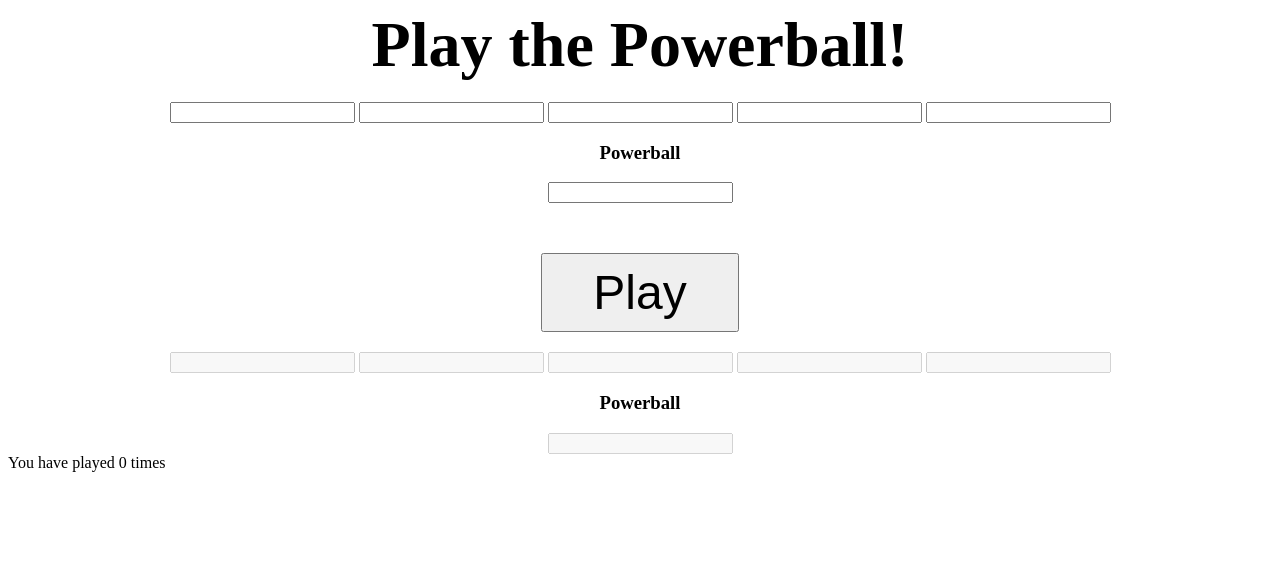
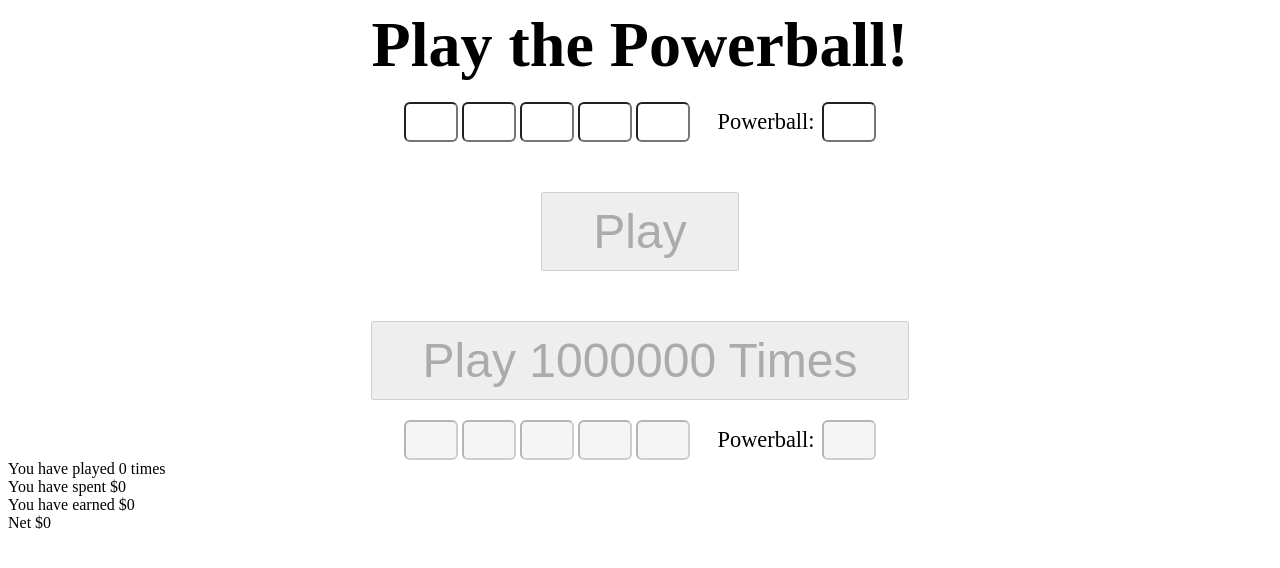
Before and after one commit to adam-beck/react-powerball, a React app: page / in a window 1280 px wide. Shown: the top 568 px of the page. Built offline with nearby package versions, Linux system fonts and the light colour scheme.

Commit message:
Add simulate feature

```diff
--- a/package.json
+++ b/package.json
@@ -57,6 +57,7 @@
   },
   "dependencies": {
     "classnames": "^2.2.3",
+    "lodash.range": "^3.1.1",
     "react": "^0.14.3",
     "react-dom": "^0.14.3"
   }
--- a/src/App.js
+++ b/src/App.js
@@ -1,4 +1,5 @@
 import React, { Component } from 'react';
+import range from 'lodash.range';
 
 import Header from './components/Header';
 import { Numbers } from './components/Numbers';
@@ -6,13 +7,35 @@
 
 import { getRandomNumbers } from './utilities/randomNumbers';
 import { compareArrays } from './utilities/comparison';
+import { calculateWinnings } from './utilities/winningsCalculator';
+
+const playSingleRound = (ticket, prevWinnings) => {
+
+  const drawn = {
+    whiteballs: getRandomNumbers(5, 69).sort((a, b) => a - b),
+    powerball: getRandomNumbers(1, 26)
+  };
+
+  const matching = compareArrays([ticket.w1, ticket.w2, ticket.w3, ticket.w4, ticket.w5], drawn.whiteballs)
+  .concat(compareArrays([ticket.pb], drawn.powerball));
+
+  const winnings = prevWinnings + calculateWinnings(matching);
+
+  return {
+    drawn,
+    matching,
+    winnings
+  };
+
+};
 
 class App extends Component {
-  constructor(props) {
-    super(props);
+  constructor() {
+    super();
 
     this.state = {
       submitted: false,
+      invalidTicket: true,
       ticket: {},
       matching: [],
       drawn: {},
@@ -26,23 +49,20 @@
 
   setTicketValue(id, value) {
     const ticket = Object.assign({}, this.state.ticket, {[id]: value});
-    this.setState({ticket});
+    this.setState({ticket, invalidTicket: Object.keys(ticket).length !== 6});
   }
 
-  submitTicket() {
+  submitTicket(rounds) {
 
-    const { ticket } = this.state;
+    return () => {
+      var { ticket, winnings } = this.state;
 
-    const drawn = {
-      whiteballs: getRandomNumbers(5, 69).sort((a, b) => a - b),
-      powerball: getRandomNumbers(1, 26)
+      const aggregate = range(rounds).reduce(prev => {
+        return playSingleRound(ticket, prev.winnings);
+      }, {winnings});
+
+      this.setState(Object.assign({}, {plays: this.state.plays + rounds, submitted: true}, aggregate));
     };
-
-    const matching = compareArrays([ticket.w1, ticket.w2, ticket.w3, ticket.w4, ticket.w5], drawn.whiteballs)
-    .concat(compareArrays([ticket.pb], drawn.powerball));
-
-    this.setState({ plays: this.state.plays + 1, submitted: true, drawn, matching });
-
   }
 
   render() {
@@ -52,9 +72,13 @@
       <div>
         <Header />
         <Numbers setValues={this.setTicketValue} submitted={this.state.submitted} matching={[]} />
-        <PlayButton click={this.submitTicket} />
+        <PlayButton disabled={this.state.invalidTicket} click={this.submitTicket(1)} />
+        <PlayButton disabled={this.state.invalidTicket} click={this.submitTicket(1000000)} text={'Play 1000000 Times'} />
         <Numbers submitted={true} numbers={whiteballs} powerball={powerball && powerball[0]} matching={this.state.matching} />
         <div>You have played {this.state.plays} times</div>
+        <div>You have spent ${this.state.plays * 2}</div>
+        <div>You have earned ${this.state.winnings}</div>
+        <div>Net ${this.state.winnings - this.state.plays * 2}</div>
       </div>
     );
   }
--- a/src/components/Numbers/index.js
+++ b/src/components/Numbers/index.js
@@ -2,8 +2,9 @@
 import style from './style.css';
 import classnames from 'classnames';
 
-const matchingNumber = (matching, numbers) => (
+const matchingNumber = (matching, numbers, powerball) => (
   classnames({
+    [style.powerball]: powerball,
     [style.number]: true,
     [style.matching]: matching && numbers,
     [style.nonMatching]: !matching && numbers
@@ -11,21 +12,23 @@
 );
 
 const curryInputId = (inputId, callback) => evt => {
-  callback(inputId, parseInt(evt.target.value, 10));
+  const value = parseInt(evt.target.value, 10);
+
+  if (value) {
+    callback(inputId, value);
+  }
+
 };
 
 const Numbers = ({setValues, submitted, numbers, powerball, matching}) => (
 
   <div className={style.ticket}>
-    <input onBlur={curryInputId('w1', setValues)} className={matchingNumber(matching[0], numbers)} type="text" disabled={submitted} value={numbers && numbers[0]} />
-    <input onBlur={curryInputId('w2', setValues)} className={matchingNumber(matching[1], numbers)} type="text" disabled={submitted} value={numbers && numbers[1]} />
-    <input onBlur={curryInputId('w3', setValues)} className={matchingNumber(matching[2], numbers)} type="text" disabled={submitted} value={numbers && numbers[2]} />
-    <input onBlur={curryInputId('w4', setValues)} className={matchingNumber(matching[3], numbers)} type="text" disabled={submitted} value={numbers && numbers[3]} />
-    <input onBlur={curryInputId('w5', setValues)} className={matchingNumber(matching[4], numbers)} type="text" disabled={submitted} value={numbers && numbers[4]} />
-    <div className={style.powerball}>
-      <h3>Powerball</h3>
-      <input onBlur={curryInputId('pb', setValues)} className={matchingNumber(matching[5], numbers)} type="text" disabled={submitted} value={powerball} />
-    </div>
+    <input onChange={curryInputId('w1', setValues)} className={matchingNumber(matching[0], numbers)} type="text" disabled={submitted} value={numbers && numbers[0]} />
+    <input onChange={curryInputId('w2', setValues)} className={matchingNumber(matching[1], numbers)} type="text" disabled={submitted} value={numbers && numbers[1]} />
+    <input onChange={curryInputId('w3', setValues)} className={matchingNumber(matching[2], numbers)} type="text" disabled={submitted} value={numbers && numbers[2]} />
+    <input onChange={curryInputId('w4', setValues)} className={matchingNumber(matching[3], numbers)} type="text" disabled={submitted} value={numbers && numbers[3]} />
+    <input onChange={curryInputId('w5', setValues)} className={matchingNumber(matching[4], numbers)} type="text" disabled={submitted} value={numbers && numbers[4]} />
+    <span className={style.powerballLabel}>Powerball: </span><input onChange={curryInputId('pb', setValues)} className={matchingNumber(matching[5], numbers, true)} type="text" disabled={submitted} value={powerball} />
   </div>
 
 );
--- a/src/components/Numbers/style.css
+++ b/src/components/Numbers/style.css
@@ -3,18 +3,31 @@
   text-align: center;
 }
 
-.powerball {
-  margin-top: 10px;
+.number[disabled] {
+  background-color: rgba(234, 233, 234, 0.44);
 }
 
 .number {
+  display: inline-block;
   margin: 0 2px;
+  width: 40px;
+  text-align: center;
+  padding: 5px;
+  font-size: 1.4em;
+  border-radius: 6px;
 }
 
 .matching {
-  border: 2px solid green;
+  border: 2px solid rgba(0, 128, 0, 0.6);
 }
 
 .nonMatching {
-  border: 2px solid red;
+  border: 2px solid rgba(255, 0, 0, 0.4);
 }
+
+.powerballLabel {
+  display: inline-block;
+  margin-left: 25px;
+  margin-right: 5px;
+  font-size: 1.4em;
+}
--- a/src/components/PlayButton/index.js
+++ b/src/components/PlayButton/index.js
@@ -2,9 +2,9 @@
 
 import style from './style.css';
 
-const PlayButton = ({click}) => (
+const PlayButton = ({click, disabled, text}) => (
   <div className={style.buttonContainer}>
-    <button className={style.button} onClick={click}>Play</button>
+    <button className={style.button} disabled={disabled} onClick={click}>{text || 'Play'}</button>
   </div>
 );
 
--- /dev/null
+++ b/src/utilities/winningsCalculator.js
@@ -0,0 +1,43 @@
+function calculateWinnings(results) {
+  var firstFive = results.slice(0, 5).filter(result => result).length;
+  var powerball = results[5];
+
+  if (firstFive === 0 && !powerball) {
+    return 0;
+  }
+
+  if (powerball) {
+    switch (firstFive) {
+      case 0:
+      case 1:
+        return 4;
+      case 2:
+        return 7;
+      case 3:
+        return 100;
+      case 4:
+        return 50000;
+      case 5:
+        return 136000000;
+      default:
+        0
+    }
+  }
+
+  switch (firstFive) {
+    case 0:
+    case 1:
+    case 2:
+      return 0;
+    case 3:
+      return 7;
+    case 4:
+      return 100;
+    case 5:
+      return 1000000;
+    default:
+      return 0;
+  }
+}
+
+export { calculateWinnings };
```
